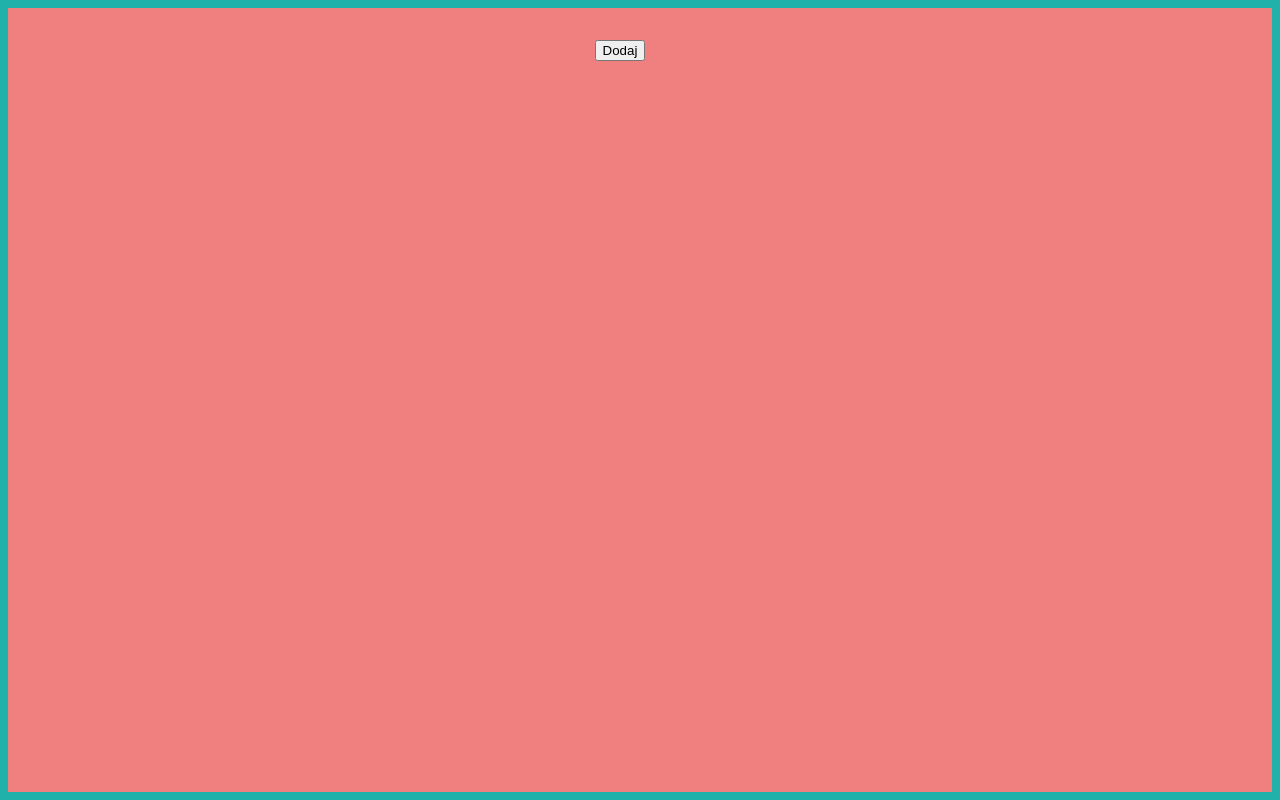
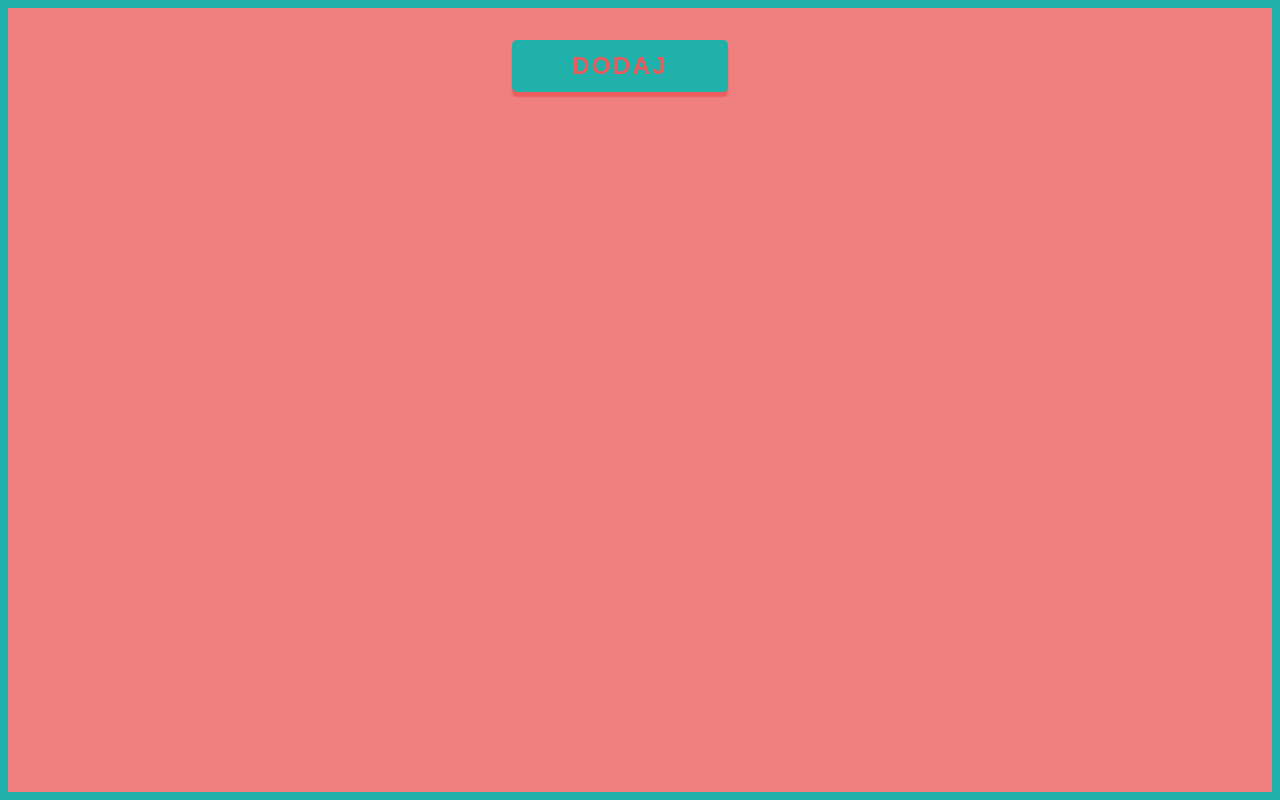
Before and after one commit to A-Tyminski/Github-Flow, a plain HTML site: page index.html in a window 1280 px wide. Drawn offline with Linux system fonts and the light colour scheme.

Commit message:
Style button

```diff
--- a/style.css
+++ b/style.css
@@ -19,3 +19,27 @@ body {
     background-color: lightcoral;
     min-height: 100vh;
 }
+
+.btn {
+    padding: .5em 2.5em;
+    border: none;
+    font-size: 1.5rem;
+    background-color: lightseagreen;
+    border-radius: .2em;
+    color: rgb(236, 92, 92);
+    text-transform: uppercase;
+    font-weight: bold;
+    letter-spacing: .1em;
+    box-shadow: 0 5px 2px rgb(236, 92, 92);
+    transition: box-shadow 150ms ease-in-out, background-color 150ms ease-in-out, color 150ms ease-in-out;
+}
+
+.btn:hover {
+    background-color: rgb(114, 182, 178);
+    color: rgb(232, 109, 109);
+}
+
+.btn:active {
+    box-shadow: 0 0px 2px rgb(236, 92, 92);
+    color: rgb(255, 100, 100) ;
+}
```
